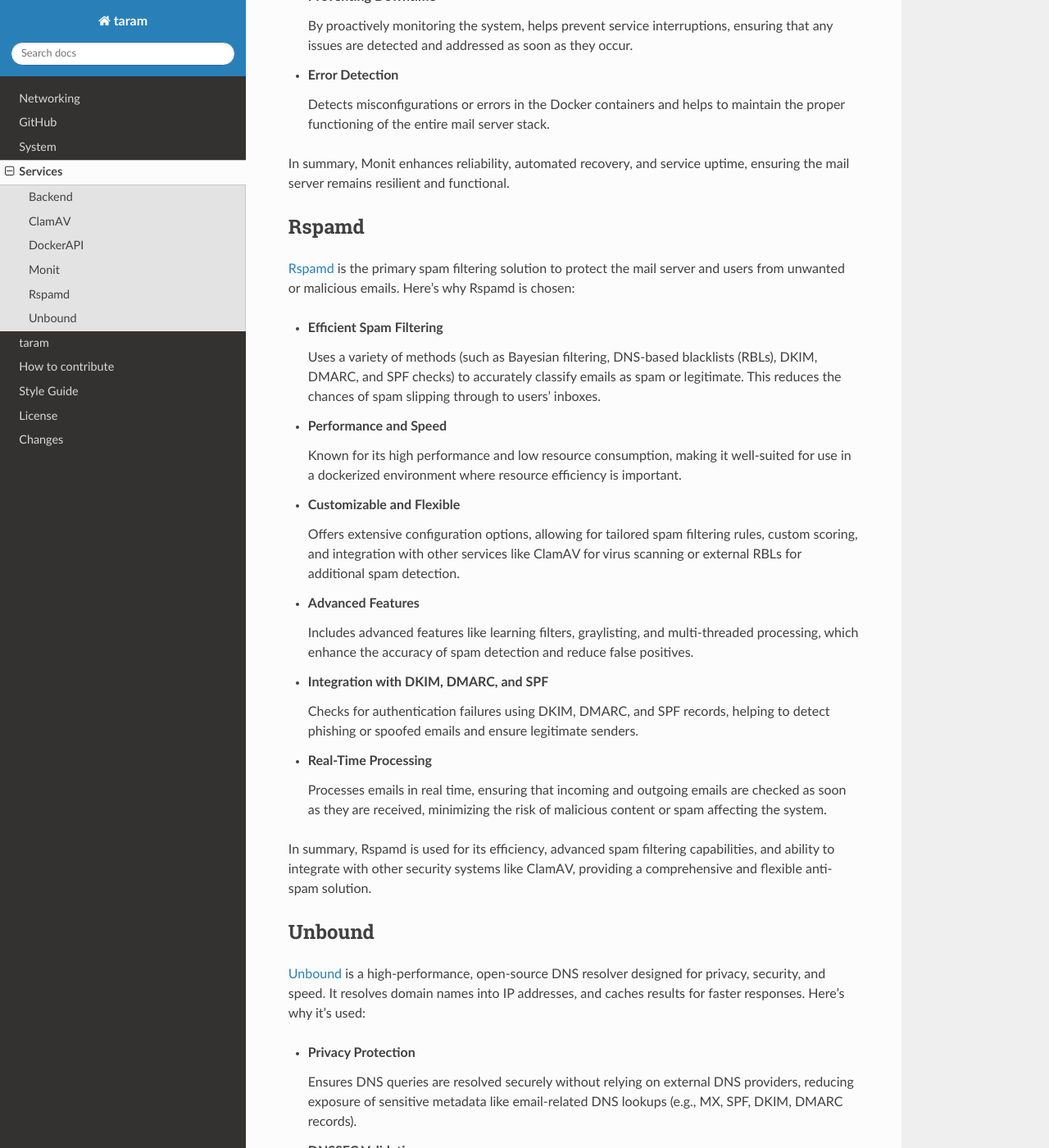
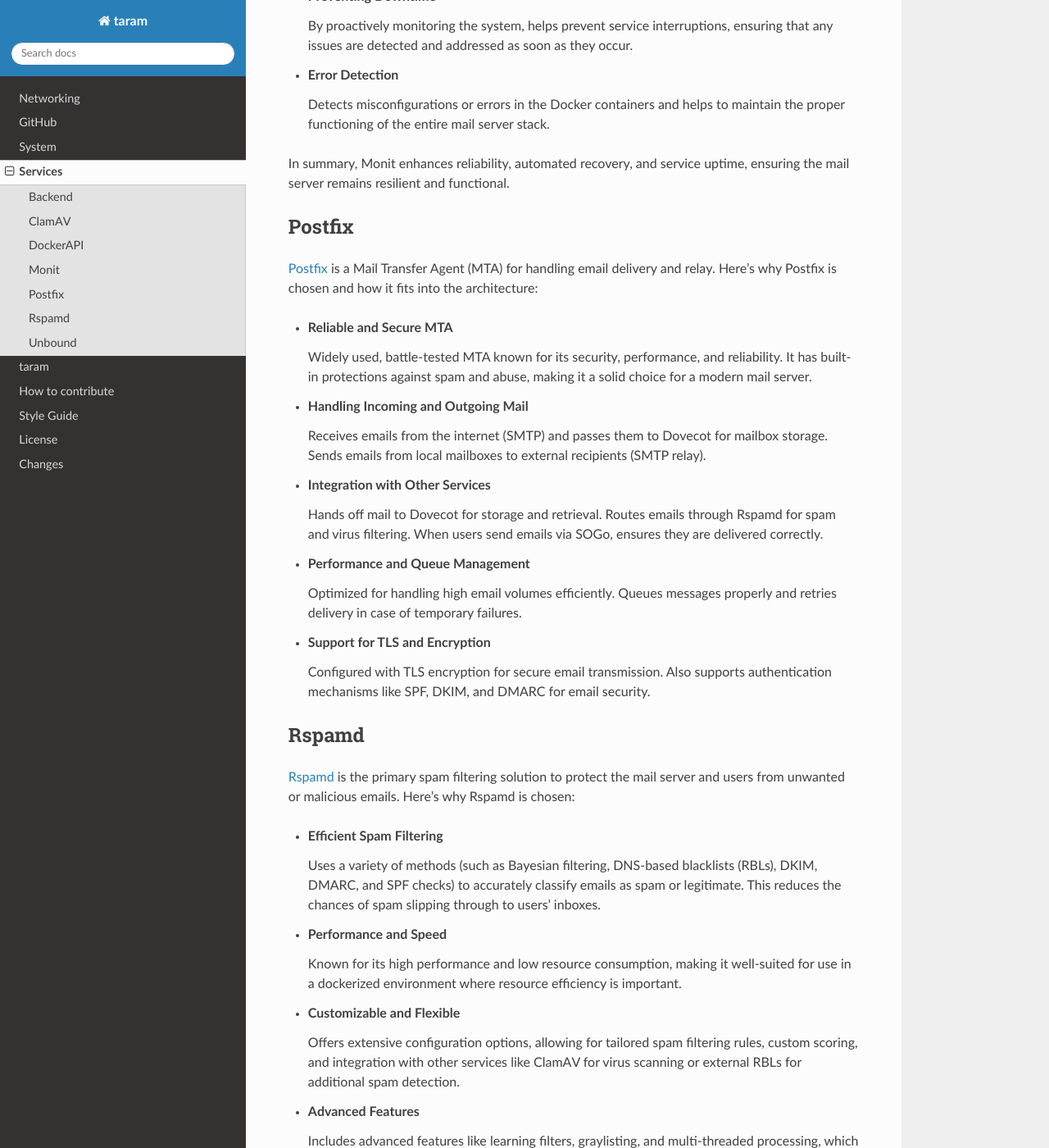
Before and after one commit to cr3/taramail, a Sphinx documentation site: the page built from docs/services.rst, in a window 1280 px wide and 1400 px high, scrolled down 2164 px. Shown: the whole window at 82% size. Built offline with Sphinx 7.4.7 and the Read the Docs theme 3.1.0, drawn with Linux system fonts in a browser that asks for light colours; the version number is read from the project's files by our own code.

Commit message:
postfix: Remove master.pid and add supervisord startsecs

```diff
--- a/docs/services.rst
+++ b/docs/services.rst
@@ -127,6 +127,44 @@
 
 .. _Monit: https://mmonit.com/monit/
 
+Postfix
+-------
+
+`Postfix`_ is a Mail Transfer Agent (MTA) for handling email delivery
+and relay. Here’s why Postfix is chosen and how it fits into the
+architecture:
+
+* **Reliable and Secure MTA**
+
+  Widely used, battle-tested MTA known for its security, performance,
+  and reliability. It has built-in protections against spam and abuse,
+  making it a solid choice for a modern mail server.
+
+* **Handling Incoming and Outgoing Mail**
+
+  Receives emails from the internet (SMTP) and passes them to Dovecot
+  for mailbox storage. Sends emails from local mailboxes to external
+  recipients (SMTP relay).
+
+* **Integration with Other Services**
+
+  Hands off mail to Dovecot for storage and retrieval. Routes emails
+  through Rspamd for spam and virus filtering. When users send emails
+  via SOGo, ensures they are delivered correctly.
+
+* **Performance and Queue Management**
+
+  Optimized for handling high email volumes efficiently. Queues messages
+  properly and retries delivery in case of temporary failures.
+
+* **Support for TLS and Encryption**
+
+  Configured with TLS encryption for secure email transmission. Also
+  supports authentication mechanisms like SPF, DKIM, and DMARC for
+  email security.
+
+.. _Postfix: https://www.postfix.org/
+
 Rspamd
 ------
 
```
Also changed, not shown: 2 other files.
